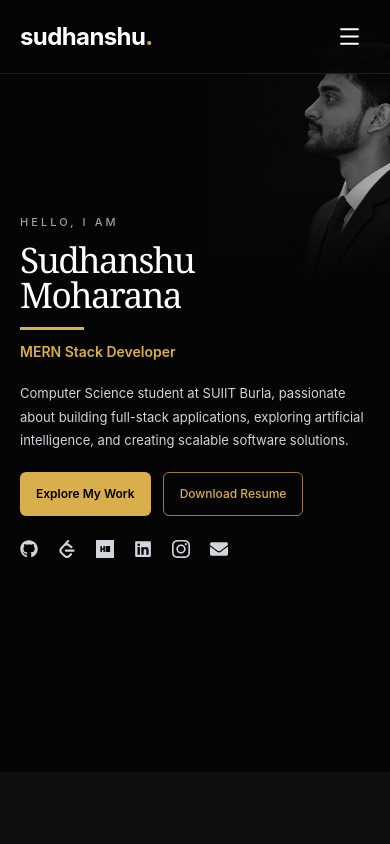
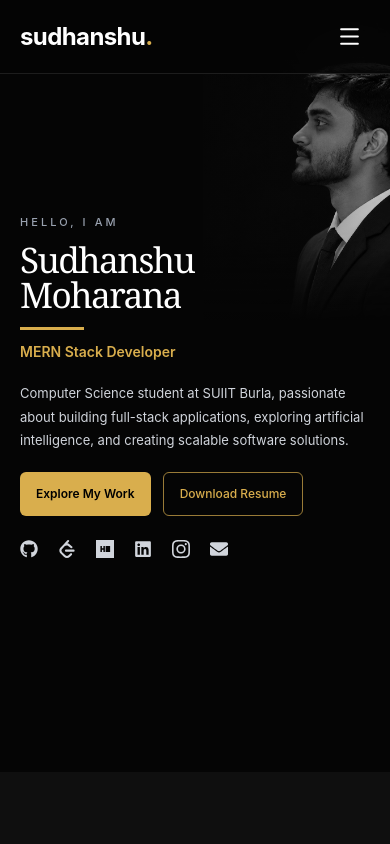
Before and after one commit to MoharanaSudhanshu/portfolio, a React (Vite) app: page / in a window 390 px wide. Shown: the top 844 px of the page. Built offline with nearby package versions, Linux system fonts and the light colour scheme.

Commit message:
Update Hero.jsx

```diff
--- a/src/components/Hero.jsx
+++ b/src/components/Hero.jsx
@@ -55,10 +55,10 @@ function Hero() {
       id="home"
       className="
         relative isolate
+        min-h-[calc(100svh-72px)]
         overflow-hidden
         bg-[#050505]
         text-white
-        min-h-[calc(100svh-72px)]
         flex items-center
         py-8
         sm:py-12
@@ -66,7 +66,7 @@ function Hero() {
         lg:py-20
       "
     >
-      {/* MOBILE PORTRAIT */}
+      {/* MOBILE BACKGROUND PORTRAIT */}
       <div
         className="
           absolute inset-0 -z-10
@@ -81,38 +81,38 @@ function Hero() {
           alt=""
           className="
             absolute
-            right-[-3%]
-            top-[12px]
-            h-[270px]
-            w-[49%]
+            right-0
+            top-[30px]
+            h-[290px]
+            w-[48%]
             object-cover
             object-[62%_center]
             grayscale
-            opacity-80
-            sm:top-[18px]
-            sm:h-[320px]
+            opacity-90
+            sm:top-[36px]
+            sm:h-[330px]
             sm:w-[45%]
           "
           style={{
             maskImage:
-              "linear-gradient(to bottom, transparent 0%, black 12%, black 65%, transparent 100%)",
+              "linear-gradient(to bottom, transparent 0%, black 10%, black 72%, transparent 100%)",
             WebkitMaskImage:
-              "linear-gradient(to bottom, transparent 0%, black 12%, black 65%, transparent 100%)",
+              "linear-gradient(to bottom, transparent 0%, black 10%, black 72%, transparent 100%)",
           }}
         />
 
-        {/* Blend portrait into the text area */}
+        {/* Blend the portrait smoothly into the left side */}
         <div
           className="
             absolute inset-0
             bg-gradient-to-r
             from-[#050505]
-            via-[#050505]/75
+            via-[#050505]/70
             to-transparent
           "
         />
 
-        {/* Prevent a visible color boundary at the bottom */}
+        {/* Uniform fade into the SAME background color */}
         <div
           className="
             absolute inset-0
@@ -124,7 +124,7 @@ function Hero() {
         />
       </div>
 
-      {/* DESKTOP PORTRAIT */}
+      {/* DESKTOP PORTRAIT — PRESERVED */}
       <div
         className="
           pointer-events-none
@@ -153,23 +153,13 @@ function Hero() {
             absolute inset-0
             bg-gradient-to-r
             from-[#050505]
-            via-[#050505]/30
-            to-transparent
-          "
-        />
-
-        <div
-          className="
-            absolute inset-0
-            bg-gradient-to-t
-            from-[#050505]/20
-            via-transparent
+            via-[#050505]/25
             to-transparent
           "
         />
       </div>
 
-      {/* CONTENT */}
+      {/* HERO CONTENT */}
       <div
         className="
           relative mx-auto
@@ -181,7 +171,7 @@ function Hero() {
         "
       >
         <motion.div
-          initial={{ opacity: 0, y: 18 }}
+          initial={{ opacity: 0, y: 16 }}
           animate={{ opacity: 1, y: 0 }}
           transition={{ duration: 0.8 }}
           className="
@@ -212,7 +202,8 @@ function Hero() {
           {/* NAME */}
           <h1
             className="
-              font-serif font-medium
+              font-serif
+              font-medium
               tracking-[-0.045em]
               text-[clamp(2.2rem,7.8vw,3.2rem)]
               leading-[0.98]
@@ -241,7 +232,8 @@ function Hero() {
           <div
             className="
               min-h-[24px]
-              text-sm font-semibold
+              text-sm
+              font-semibold
               text-[#D9AE4D]
               sm:min-h-[30px]
               sm:text-lg
@@ -287,7 +279,7 @@ function Hero() {
             software solutions.
           </p>
 
-          {/* BUTTONS */}
+          {/* ACTION BUTTONS */}
           <div
             className="
               mt-5
```
